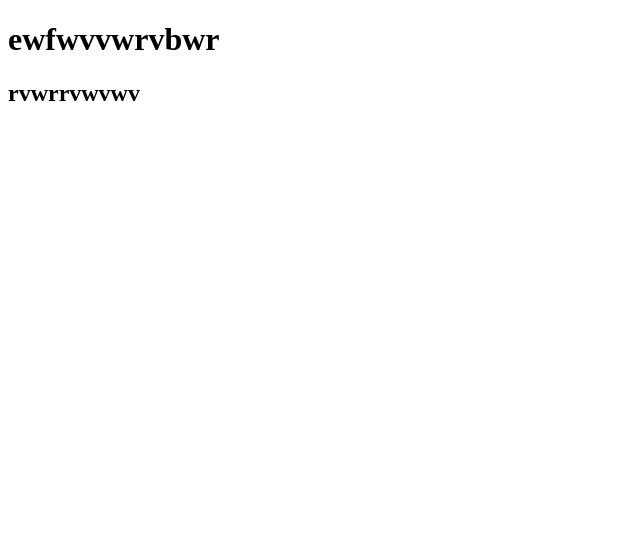
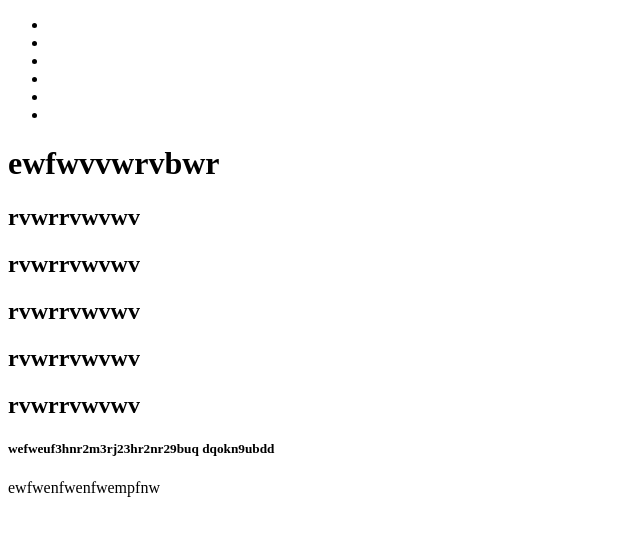
Before and after one commit to Aleks1245/pr, a plain HTML site: page index.html in a window 1280 px wide. Shown: the whole page, without its empty margins (0-640 px from the left). Drawn offline with Linux system fonts and the light colour scheme.

Commit message:
new chenched in files

```diff
--- a/index.html
+++ b/index.html
@@ -9,15 +9,27 @@
 <body>
     <header>
         <nav>
-
+            <ul>
+                <li></li>
+                <li></li>
+                <li></li>
+                <li></li>
+                <li></li>
+                <li></li>
+            </ul>
         </nav>
     </header>
     <main>
         <h1>ewfwvvwrvbwr</h1>
         <h2>rvwrrvwvwv</h2>
+        <h2>rvwrrvwvwv</h2>
+        <h2>rvwrrvwvwv</h2>
+        <h2>rvwrrvwvwv</h2>
+        <h2>rvwrrvwvwv</h2>
+        <h5>wefweuf3hnr2m3rj23hr2nr29buq dqokn9ubdd</h5>
     </main>
     <footer>
-
+        <p>ewfwenfwenfwempfnw</p>
     </footer>
     <script src="./js/main.js"></script>
 </body>
--- a/js/main.js
+++ b/js/main.js
@@ -1,2 +1,3 @@
 const ewfnwwe = 1234;
 const DBDNwwe = '12wfege34';
+const DBDafefwefNwwe = '12wfegedqfebqfwwqwf34';
```
